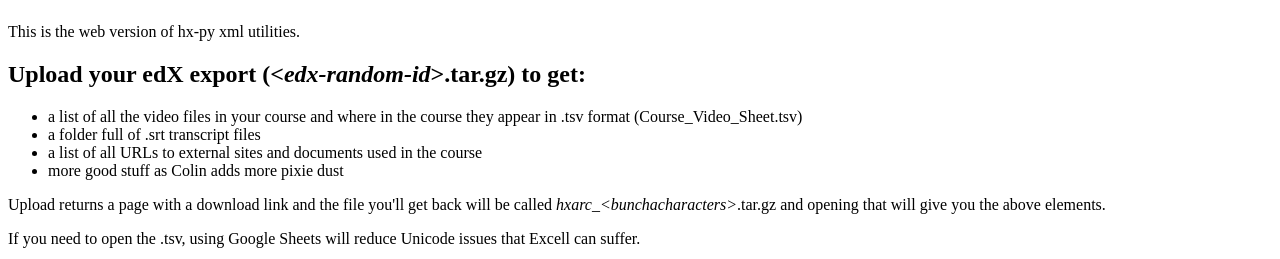
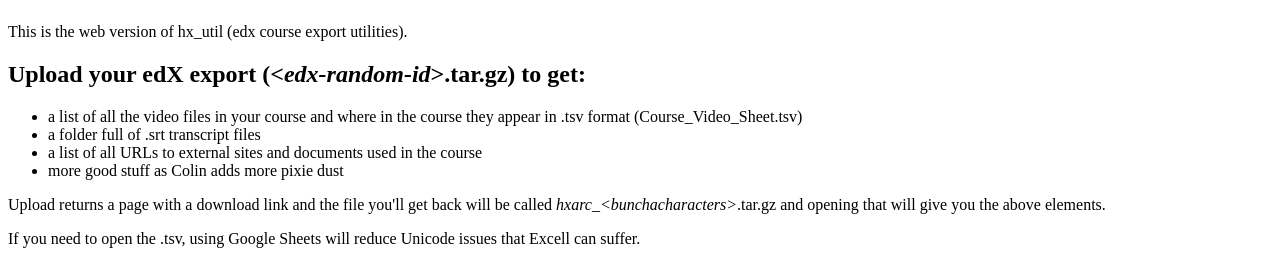
Before and after one commit to nmaekawa/hxarc, a Flask app: template hxarc/templates/public/home.html in a window 1280 px wide. Shown: the part 138-397 px from the top of the page. Run offline with Flask 2, Linux system fonts and the light colour scheme; the template is opened without the code that fills it, so the values that code supplies are empty; parts of the project's set-up code (start-up, migrations or seed data) failed here and were passed over.

Commit message:
minor adjustments in nomenclature

```diff
--- a/hxarc/templates/public/home.html
+++ b/hxarc/templates/public/home.html
@@ -6,7 +6,7 @@
 
     <h1>welcome to hxarc v-{{ version }}</h1>
 
-  <p>This is the web version of hx-py xml utilities.</p>
+  <p>This is the web version of hx_util (edx course export utilities).</p>
 </div><!-- /.jumbotron -->
 
 <div class="body-content">
```
Also changed, not shown: README.md, 1 other file.
